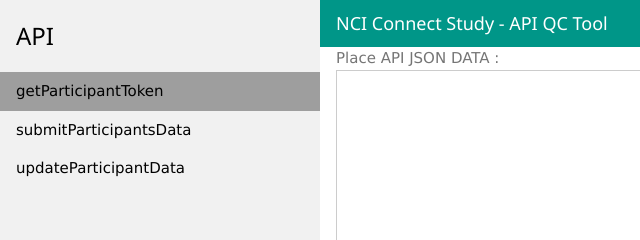
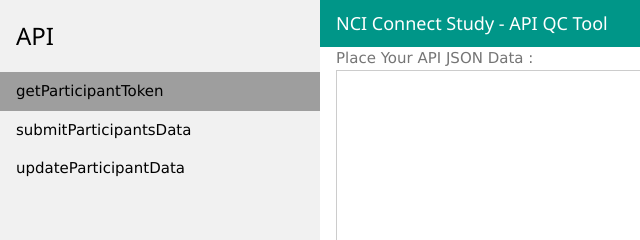
Before and after one commit to HealthPartners/nci-connectstudy-qc-tool, a plain HTML site: page index.html in a window 1280 px wide. Shown: the top 240 px of the page, 0-640 px from the left. Drawn offline with nearby package versions, Linux system fonts and the light colour scheme.

Commit message:
Update index.html

```diff
--- a/index.html
+++ b/index.html
@@ -26,7 +26,7 @@
 
 
     <div class="w3-container">
-      <label class="w3-text-grey">Place API JSON DATA :</label>
+      <label class="w3-text-grey">Place Your API JSON Data :</label>
       <textarea id="inputJSON" class="w3-input w3-border" rows="25" cols="6" style="resize:none"
         spellcheck="false"></textarea>
       <input type="hidden" id="apiSelected" value="0">
```
